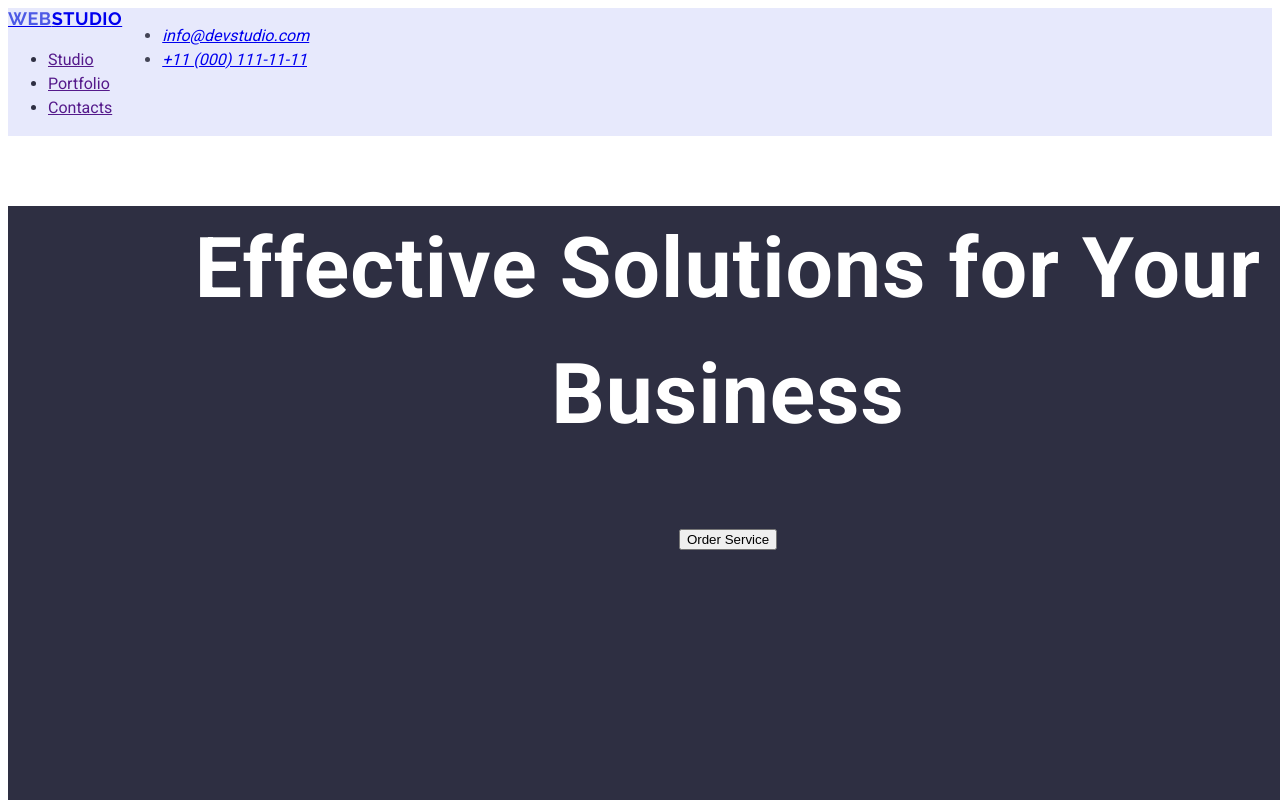
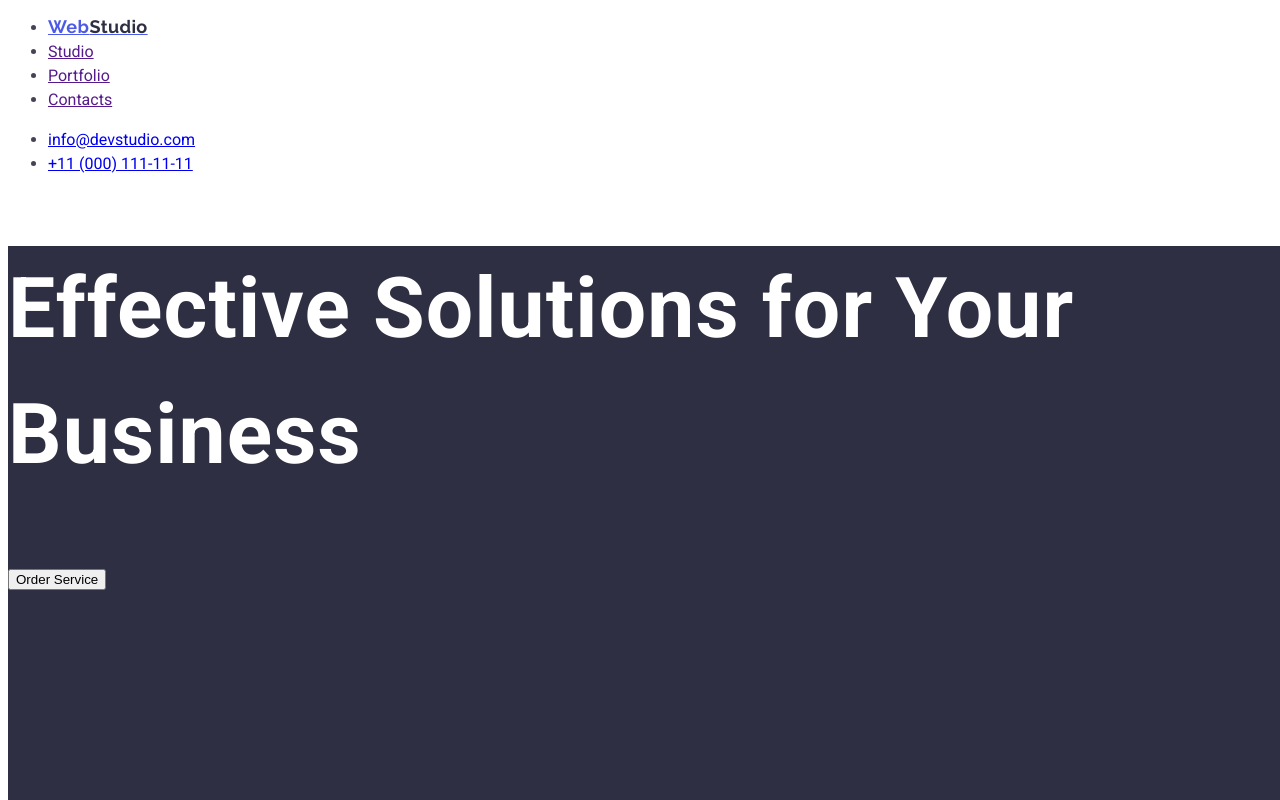
Before and after one commit to Iryna2110/goit-murkup-hw-02, a plain HTML site: page index.html in a window 1280 px wide. Shown: the top 800 px of the page. Drawn offline with Linux system fonts and the light colour scheme.

Commit message:
project update

```diff
--- a/css/styles.css
+++ b/css/styles.css
@@ -1,47 +1,41 @@
 body {
-    font-family: "Roboto", "Railway", sans-serif;
-    color: #2E2F42;
+    font-family: "Roboto", sans-serif;
     font-size: 16px;
     line-height: 1.5;
+    color: #434455;
+    background-color: #FFFFFF;
 }
-.header-line {
-    display: flex;
-    flex-direction: row;
-    background-color: #E7E9FC;
-}
-.top-line {
-}
-.top-line-logo {
-    color: #4D5AE5;
-    font-family: "Raleway";
+
+.header-logo {
+    font-family: "Raleway", sans-serif;
     font-size: 18px;
     font-weight: 700;
-    line-height: 1.16;
+    line-height: 1.17;
     letter-spacing: 0.03em;
-    text-transform: uppercase;
+    color: #4d5ae5;
 }
-.header-logo {
-    font-family: "Raleway";
-        font-size: 18px;
-        font-weight: 700;
-        line-height: 1.16;
-        letter-spacing: 0.03em;
-        text-transform: uppercase;
+.header-logo:hover
+.header-logo:focus {
+    color: #404bbf;
 }
+.top-line-logo{
+    color: #2e2f42;
+    font-weight: 500;
+    letter-spacing: 0.02em;
+}
+address {
+    font-style: normal;
+}
+
 .contacts {
-display: inline;
 color: #434455;
 }
-a:hover,
-a:focus {
-    color: #4D5AE5;
-}
+
 
 .hero {
     width: 1440px;
     height: 600px;
     background-color: #2E2F42;
-    text-align: center;
 }
 .hero-title {
     color: #ffffff;
--- a/index.html
+++ b/index.html
@@ -5,16 +5,23 @@
     <meta http-equiv="x-ua-compatible" content="ie=edge" />
     <meta name="viewport" content="width=device-width, initial-scale=1.0" />
     <title>Web Studio</title>
-    <link rel="stylesheet" href="./css/styles.css">
-    <link rel="preconnect" href="https://fonts.googleapis.com">
-    <link rel="preconnect" href="https://fonts.gstatic.com" crossorigin>
-    <link href="https://fonts.googleapis.com/css2?family=Raleway:wght@700&family=Roboto:wght@400;500;700&display=swap" rel="stylesheet">
+    <link rel="stylesheet" href="./css/styles.css" />
+    <link rel="preconnect" href="https://fonts.googleapis.com" />
+    <link rel="preconnect" href="https://fonts.gstatic.com" crossorigin />
+    <link
+      href="https://fonts.googleapis.com/css2?family=Raleway:wght@700&family=Roboto:wght@400;500;700&display=swap"
+      rel="stylesheet"
+    />
   </head>
   <body>
     <header class="header-line">
-        <nav class="top-line">
-        <a href="./index.html" class="header-logo"><span class="top-line-logo">Web</span>Studio</a>
+      <nav class="top-line">
         <ul>
+          <li>
+            <a href="./index.html" class="header-logo"
+              >Web<span class="top-line-logo">Studio</span></a
+            >
+          </li>
           <li>
             <a href="">Studio</a>
           </li>
@@ -39,7 +46,9 @@
     </header>
     <main>
       <section class="hero">
-        <div class="hero-title"><h1>Effective Solutions for Your Business</h1></div>
+        <div class="hero-title">
+          <h1>Effective Solutions for Your Business</h1>
+        </div>
         <button type="button">Order Service</button>
       </section>
       <section>
@@ -79,22 +88,22 @@
         <h2>Our Team</h2>
         <ul>
           <li>
-            <img src="./images/img1.jpg" alt="Mark Guerrero" width="264">
+            <img src="./images/img1.jpg" alt="Mark Guerrero" width="264" />
             <h3>Mark Guerrero</h3>
             <p>Product Designer</p>
           </li>
           <li>
-            <img src="./images/img2.jpg" alt="Tom Ford" width="264">
+            <img src="./images/img2.jpg" alt="Tom Ford" width="264" />
             <h3>Tom Ford</h3>
             <p>Frontend Developer</p>
           </li>
           <li>
-            <img src="./images/img3.jpg" alt="Camila Garcia" width="264">
+            <img src="./images/img3.jpg" alt="Camila Garcia" width="264" />
             <h3>Camila Garcia</h3>
             <p>Marketing</p>
           </li>
           <li>
-            <img src="./images/img4.jpg" alt="Daniel Wilson" width="264">
+            <img src="./images/img4.jpg" alt="Daniel Wilson" width="264" />
             <h3>Daniel Wilson</h3>
             <p>UI Designer</p>
           </li>
@@ -104,32 +113,36 @@
         <h2>Our portfolio</h2>
         <ul>
           <li>
-            <img src="./images/portfolio-img-1.jpg" alt="Banking App" width:="360", height:="420">
+            <img src="./images/portfolio-img-1.jpg" alt="Banking App"
+            width:="360", height:="420">
             <h3>Banking App</h3>
             <p>App</p>
           </li>
           <li>
-            <img src="./images/portfolio-img-2.jpg" alt="Cashless Payment">
+            <img src="./images/portfolio-img-2.jpg" alt="Cashless Payment" />
             <h3>Cashless Payment</h3>
             <p>Marketing</p>
           </li>
           <li>
-            <img src="./images/portfolio-img-3.jpg" alt="Meditation App">
+            <img src="./images/portfolio-img-3.jpg" alt="Meditation App" />
             <h3>Meditation App</h3>
             <p>App</p>
           </li>
           <li>
-            <img src="./images/portfolio-img-4.jpg" alt="Taxi Service">
+            <img src="./images/portfolio-img-4.jpg" alt="Taxi Service" />
             <h3>Taxi Service</h3>
             <p>Marketing</p>
           </li>
           <li>
-            <img src="./images/portfolio-img-5.jpg" alt="Screen Illustrations">
+            <img
+              src="./images/portfolio-img-5.jpg"
+              alt="Screen Illustrations"
+            />
             <h3>Screen Illustrations</h3>
             <p>Design</p>
           </li>
           <li>
-            <img src="./images/portfolio-img-6.jpg" alt="Online Courses">
+            <img src="./images/portfolio-img-6.jpg" alt="Online Courses" />
             <h3>Online Courses</h3>
             <p>Marketing</p>
           </li>
@@ -137,7 +150,9 @@
       </section>
     </main>
     <footer>
-      <a href=./index.html><span class="top-line-logo">Web</span>Studio</a>
+      <a href="./index.html" class="header-logo"
+        >Web<span class="top-line-logo">Studio</span></a
+      >
       <p>
         Increase the flow of customers and sales for your business with digital
         marketing & growth solutions.
```
